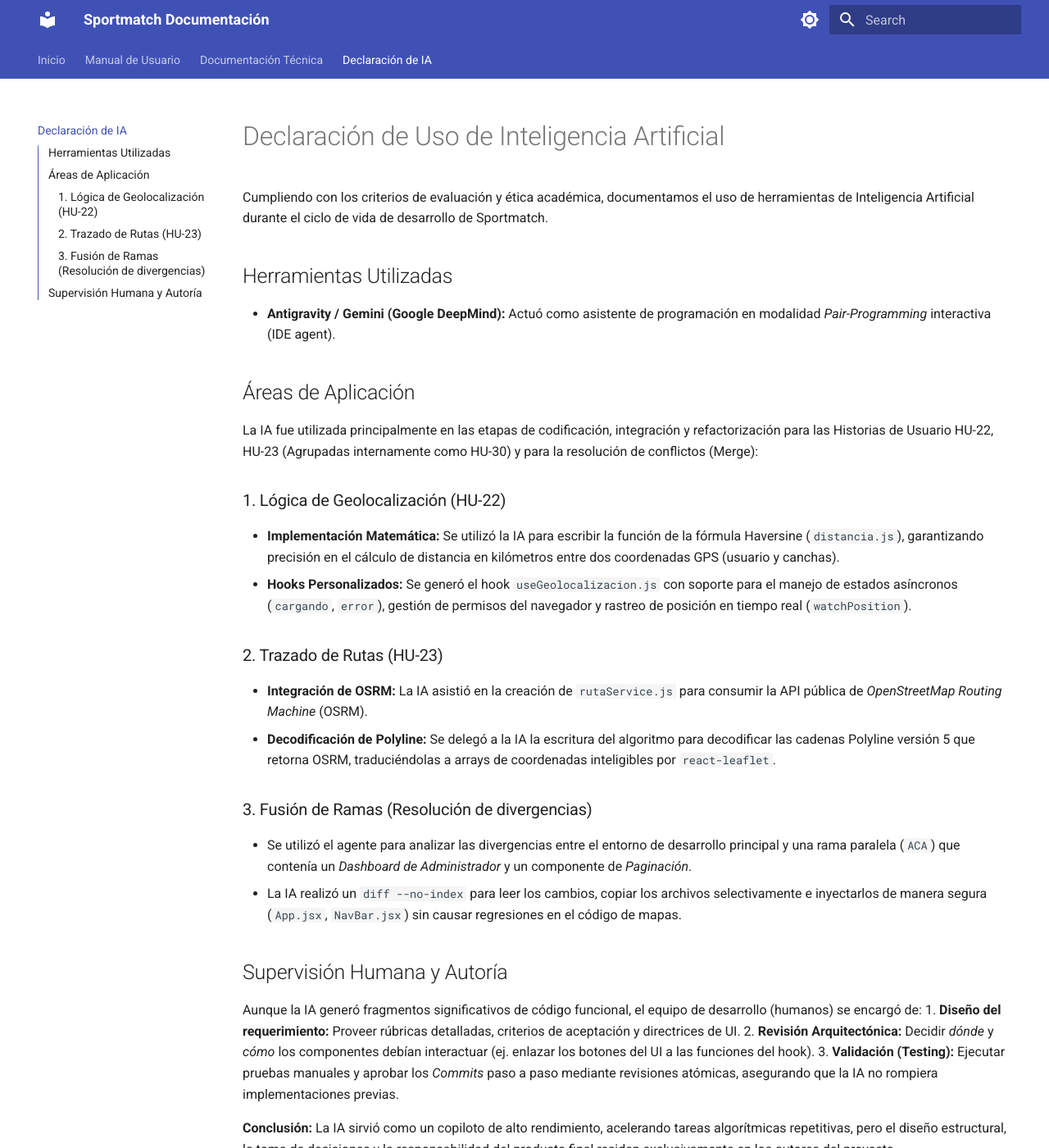
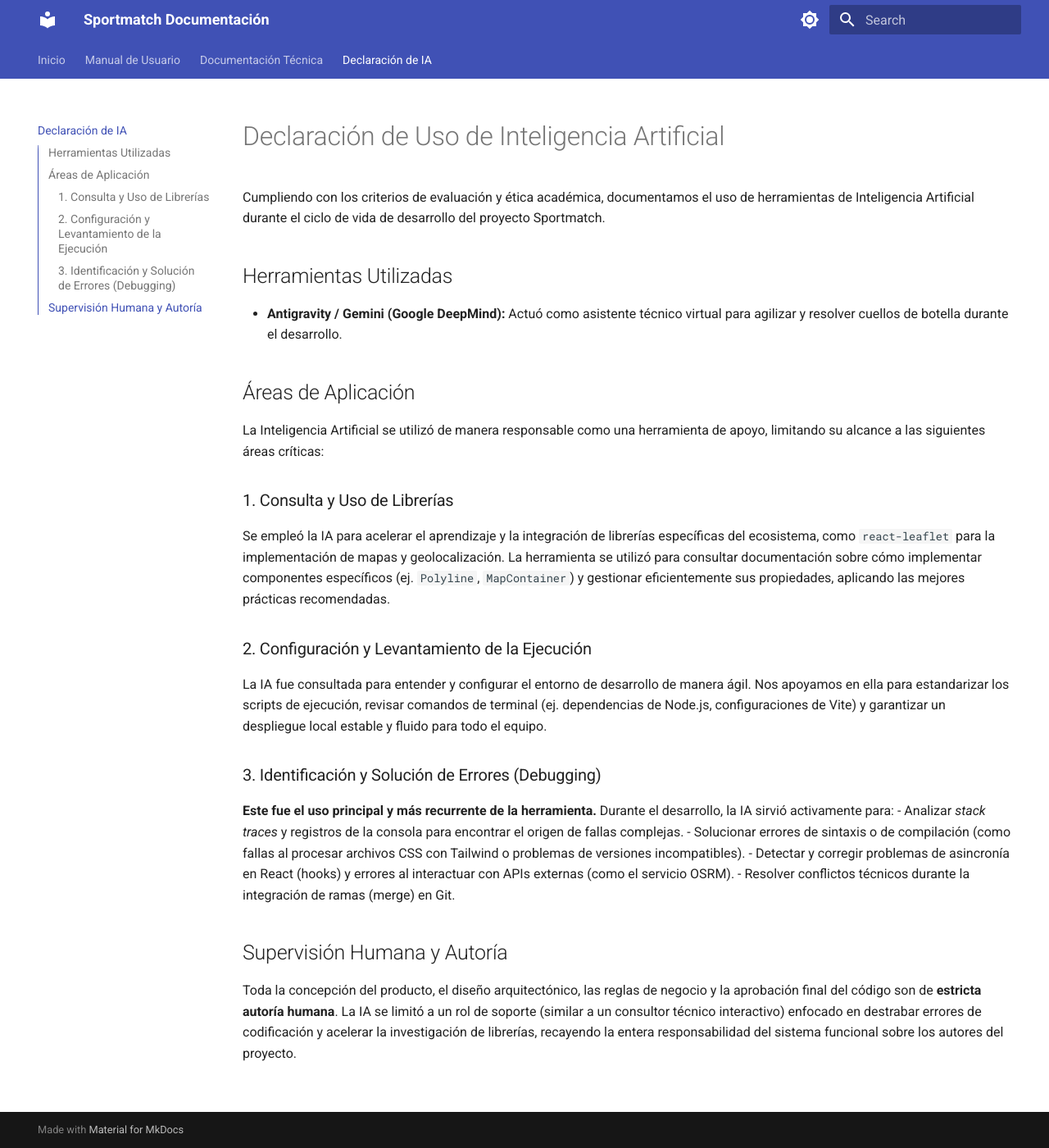
Before and after one commit to PedroManzanares14/docu_sig, an MkDocs documentation site: the page built from docs/declaracion_ia.md, in a window 1280 px wide and 1400 px high. Shown: the whole window at 82% size. Built offline with MkDocs 1.6.1 and Material for MkDocs 9.7.7, drawn with Linux system fonts in a browser that asks for light colours; some of the changed text lies outside the part shown.

Commit message:
docs: actualizar declaracion de IA

```diff
--- a/docs/declaracion_ia.md
+++ b/docs/declaracion_ia.md
@@ -1,30 +1,26 @@
 # Declaración de Uso de Inteligencia Artificial
 
-Cumpliendo con los criterios de evaluación y ética académica, documentamos el uso de herramientas de Inteligencia Artificial durante el ciclo de vida de desarrollo de Sportmatch.
+Cumpliendo con los criterios de evaluación y ética académica, documentamos el uso de herramientas de Inteligencia Artificial durante el ciclo de vida de desarrollo del proyecto Sportmatch.
 
 ## Herramientas Utilizadas
-- **Antigravity / Gemini (Google DeepMind):** Actuó como asistente de programación en modalidad *Pair-Programming* interactiva (IDE agent).
+- **Antigravity / Gemini (Google DeepMind):** Actuó como asistente técnico virtual para agilizar y resolver cuellos de botella durante el desarrollo.
 
 ## Áreas de Aplicación
 
-La IA fue utilizada principalmente en las etapas de codificación, integración y refactorización para las Historias de Usuario HU-22, HU-23 (Agrupadas internamente como HU-30) y para la resolución de conflictos (Merge):
+La Inteligencia Artificial se utilizó de manera responsable como una herramienta de apoyo, limitando su alcance a las siguientes áreas críticas:
 
-### 1. Lógica de Geolocalización (HU-22)
-- **Implementación Matemática:** Se utilizó la IA para escribir la función de la fórmula Haversine (`distancia.js`), garantizando precisión en el cálculo de distancia en kilómetros entre dos coordenadas GPS (usuario y canchas).
-- **Hooks Personalizados:** Se generó el hook `useGeolocalizacion.js` con soporte para el manejo de estados asíncronos (`cargando`, `error`), gestión de permisos del navegador y rastreo de posición en tiempo real (`watchPosition`).
+### 1. Consulta y Uso de Librerías
+Se empleó la IA para acelerar el aprendizaje y la integración de librerías específicas del ecosistema, como `react-leaflet` para la implementación de mapas y geolocalización. La herramienta se utilizó para consultar documentación sobre cómo implementar componentes específicos (ej. `Polyline`, `MapContainer`) y gestionar eficientemente sus propiedades, aplicando las mejores prácticas recomendadas.
 
-### 2. Trazado de Rutas (HU-23)
-- **Integración de OSRM:** La IA asistió en la creación de `rutaService.js` para consumir la API pública de *OpenStreetMap Routing Machine* (OSRM).
-- **Decodificación de Polyline:** Se delegó a la IA la escritura del algoritmo para decodificar las cadenas Polyline versión 5 que retorna OSRM, traduciéndolas a arrays de coordenadas inteligibles por `react-leaflet`.
+### 2. Configuración y Levantamiento de la Ejecución
+La IA fue consultada para entender y configurar el entorno de desarrollo de manera ágil. Nos apoyamos en ella para estandarizar los scripts de ejecución, revisar comandos de terminal (ej. dependencias de Node.js, configuraciones de Vite) y garantizar un despliegue local estable y fluido para todo el equipo.
 
-### 3. Fusión de Ramas (Resolución de divergencias)
-- Se utilizó el agente para analizar las divergencias entre el entorno de desarrollo principal y una rama paralela (`ACA`) que contenía un *Dashboard de Administrador* y un componente de *Paginación*.
-- La IA realizó un `diff --no-index` para leer los cambios, copiar los archivos selectivamente e inyectarlos de manera segura (`App.jsx`, `NavBar.jsx`) sin causar regresiones en el código de mapas.
+### 3. Identificación y Solución de Errores (Debugging)
+**Este fue el uso principal y más recurrente de la herramienta.** Durante el desarrollo, la IA sirvió activamente para:
+- Analizar *stack traces* y registros de la consola para encontrar el origen de fallas complejas.
+- Solucionar errores de sintaxis o de compilación (como fallas al procesar archivos CSS con Tailwind o problemas de versiones incompatibles).
+- Detectar y corregir problemas de asincronía en React (hooks) y errores al interactuar con APIs externas (como el servicio OSRM).
+- Resolver conflictos técnicos durante la integración de ramas (merge) en Git.
 
 ## Supervisión Humana y Autoría
-Aunque la IA generó fragmentos significativos de código funcional, el equipo de desarrollo (humanos) se encargó de:
-1. **Diseño del requerimiento:** Proveer rúbricas detalladas, criterios de aceptación y directrices de UI.
-2. **Revisión Arquitectónica:** Decidir *dónde* y *cómo* los componentes debían interactuar (ej. enlazar los botones del UI a las funciones del hook).
-3. **Validación (Testing):** Ejecutar pruebas manuales y aprobar los *Commits* paso a paso mediante revisiones atómicas, asegurando que la IA no rompiera implementaciones previas.
-
-**Conclusión:** La IA sirvió como un copiloto de alto rendimiento, acelerando tareas algorítmicas repetitivas, pero el diseño estructural, la toma de decisiones y la responsabilidad del producto final residen exclusivamente en los autores del proyecto.
+Toda la concepción del producto, el diseño arquitectónico, las reglas de negocio y la aprobación final del código son de **estricta autoría humana**. La IA se limitó a un rol de soporte (similar a un consultor técnico interactivo) enfocado en destrabar errores de codificación y acelerar la investigación de librerías, recayendo la entera responsabilidad del sistema funcional sobre los autores del proyecto.
```
